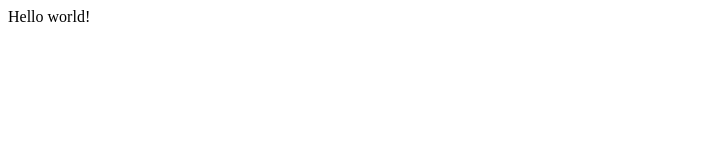
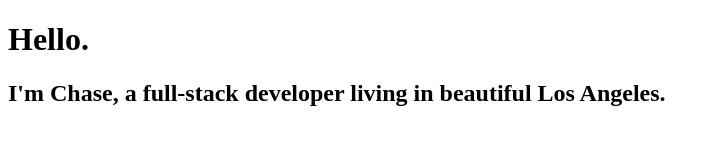
Before and after one commit to chaselancaster/gatsby-practice, a Gatsby site: page / in a window 1280 px wide. Shown: the whole page, without its empty margins (0-720 px from the left). Built offline with nearby package versions, Linux system fonts and the light colour scheme; Gatsby itself is replaced by a stand-in of ours.

Commit message:
write simple h1 and h2 on the index.js page

```diff
--- a/src/pages/index.js
+++ b/src/pages/index.js
@@ -1,5 +1,12 @@
-import React from "react"
+import React from 'react'
 
-export default function Home() {
-  return <div>Hello world!</div>
+const IndexPage = () => {
+  return (
+    <div>
+      <h1>Hello.</h1>
+      <h2>I'm Chase, a full-stack developer living in beautiful Los Angeles.</h2>
+    </div>
+  )
 }
+
+export default IndexPage
```
